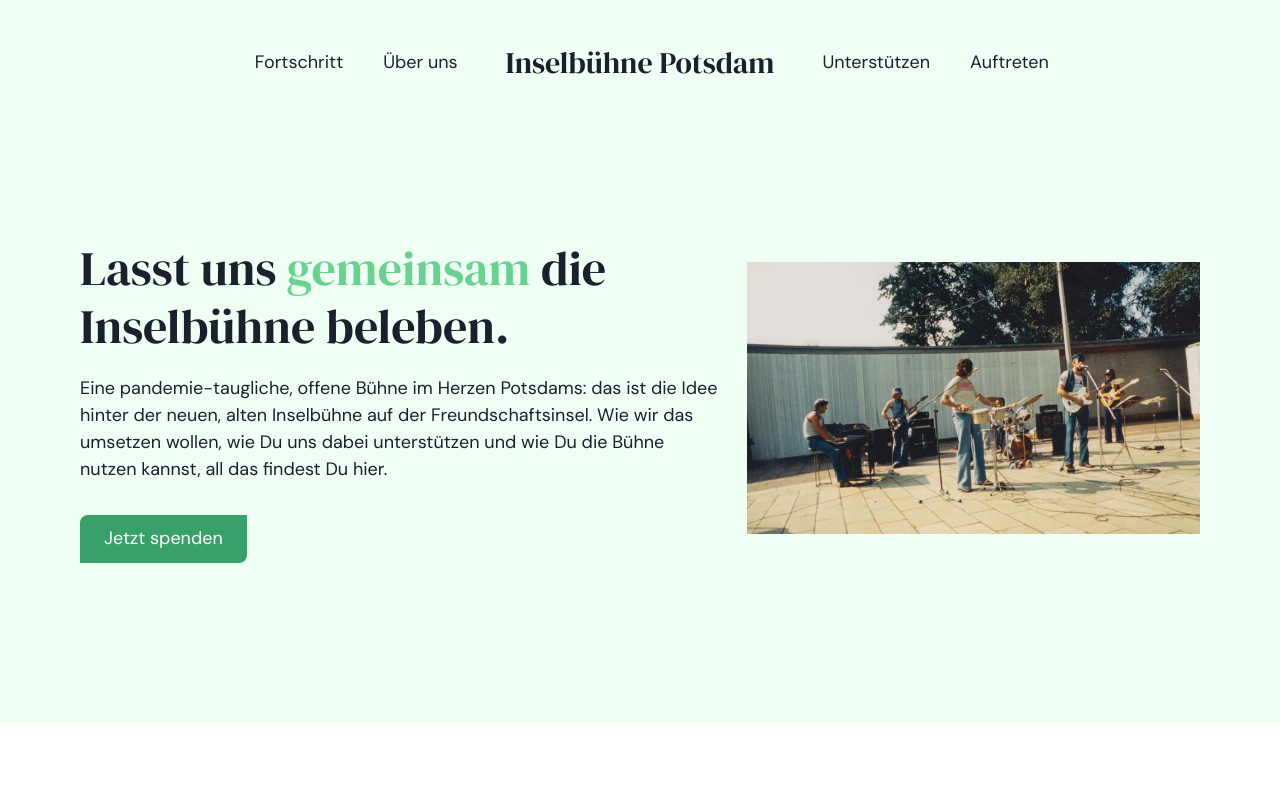
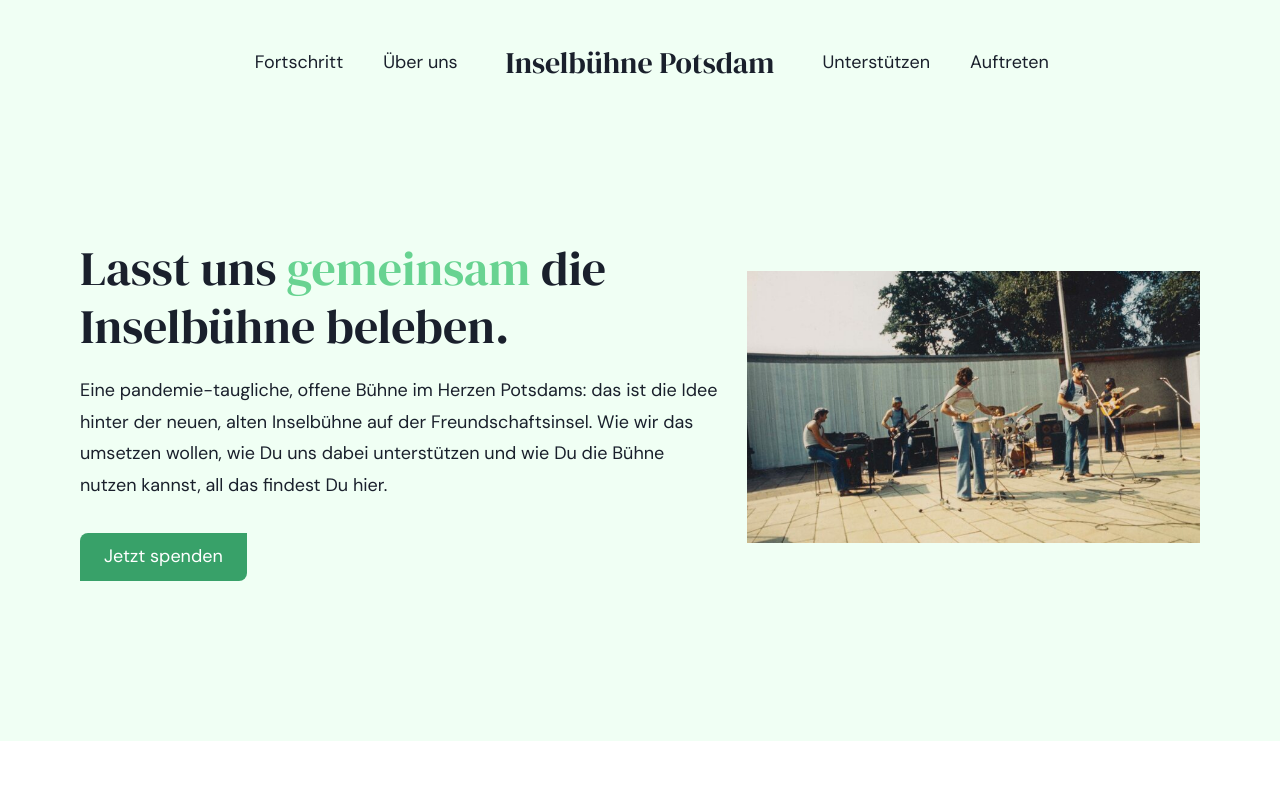
Before and after one commit to potsdamer-buergerstiftung/inselbuehne, a Next.js app: page / in a window 1280 px wide. Shown: the top 800 px of the page. Built offline with nearby package versions, Linux system fonts and the light colour scheme; no server answers.

Commit message:
change text line height

```diff
--- a/styles/theme.ts
+++ b/styles/theme.ts
@@ -20,6 +20,11 @@ const components = {
       borderRadius: ".5rem 0 .5rem 0",
     },
   },
+  Text: {
+    baseStyle: {
+      lineHeight: 1.75,
+    },
+  },
 };
 
 const colors = {
```
